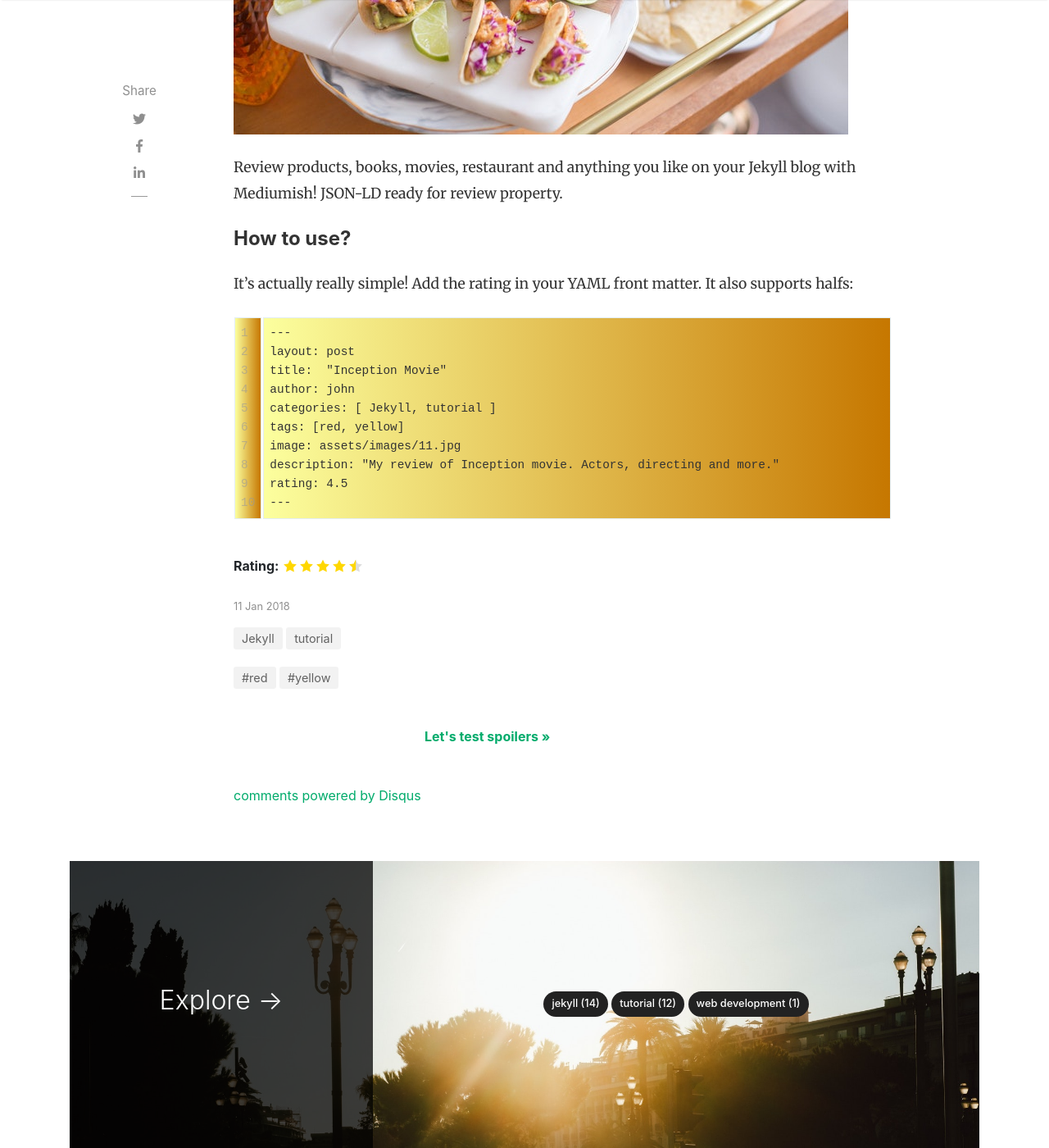
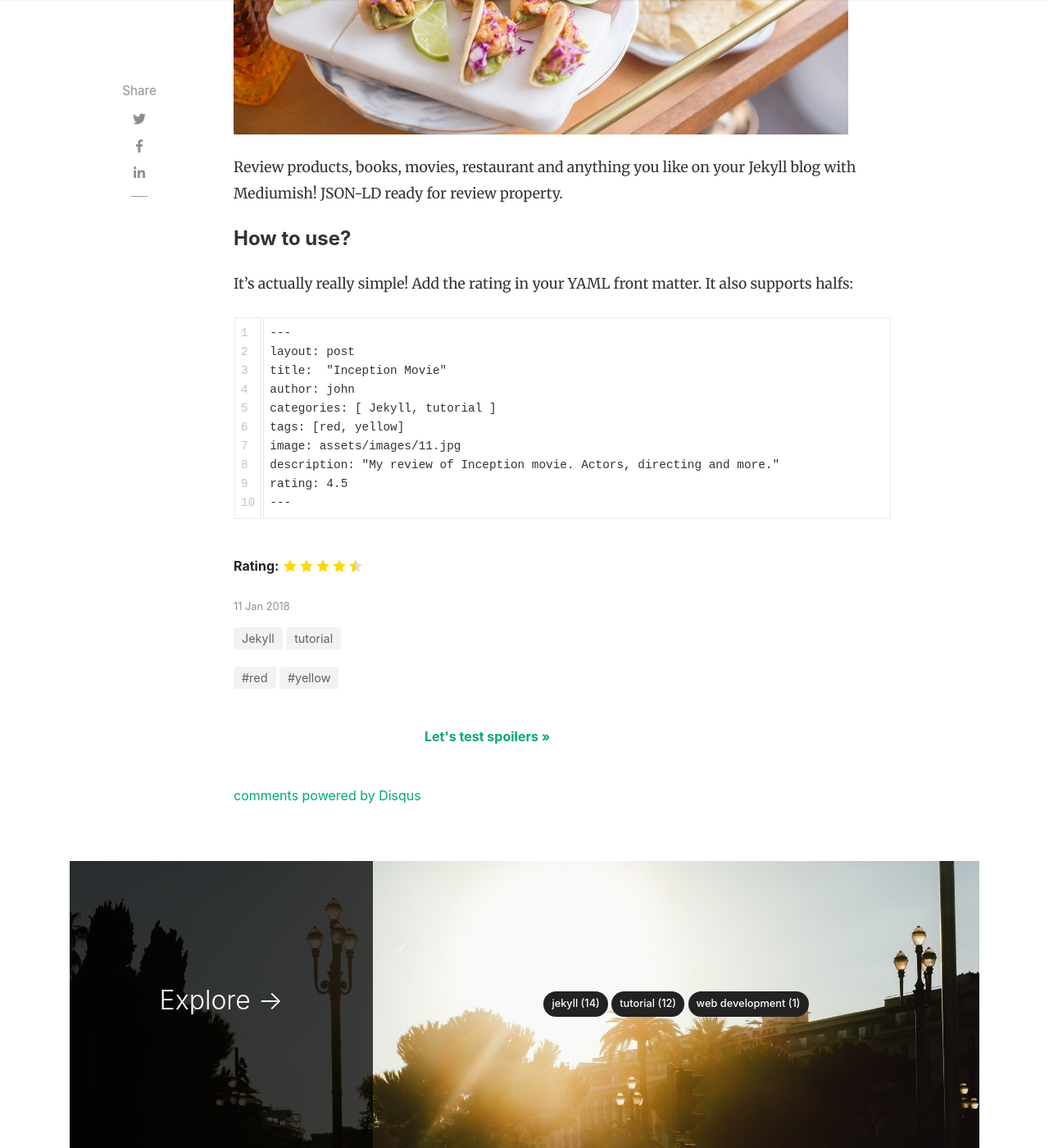
Before and after one commit to AgostiniBr/blog, a Jekyll site: the page built from docs/_posts/2018-01-11-customer-service.md, in a window 1280 px wide and 1400 px high, scrolled down 751 px. Shown: the whole window at 82% size. Built offline with Jekyll 4.4.1, drawn with Linux system fonts in a browser that asks for light colours; nearby versions of some CDN libraries; comment, search, counter and statistics services are not loaded.

Commit message:
Edit css
Changed background from a gradient to solid white.

```diff
--- a/docs/assets/css/screen.css
+++ b/docs/assets/css/screen.css
@@ -31,7 +31,7 @@
     font-size: .9rem;
     white-space: pre;
     overflow: auto;
-    background: linear-gradient(90deg, #fcff9e 0%, #c67700 100%);
+    background: #fff;
     border-radius: 0px;
     line-height: 1.6;
     color: #333;
```
